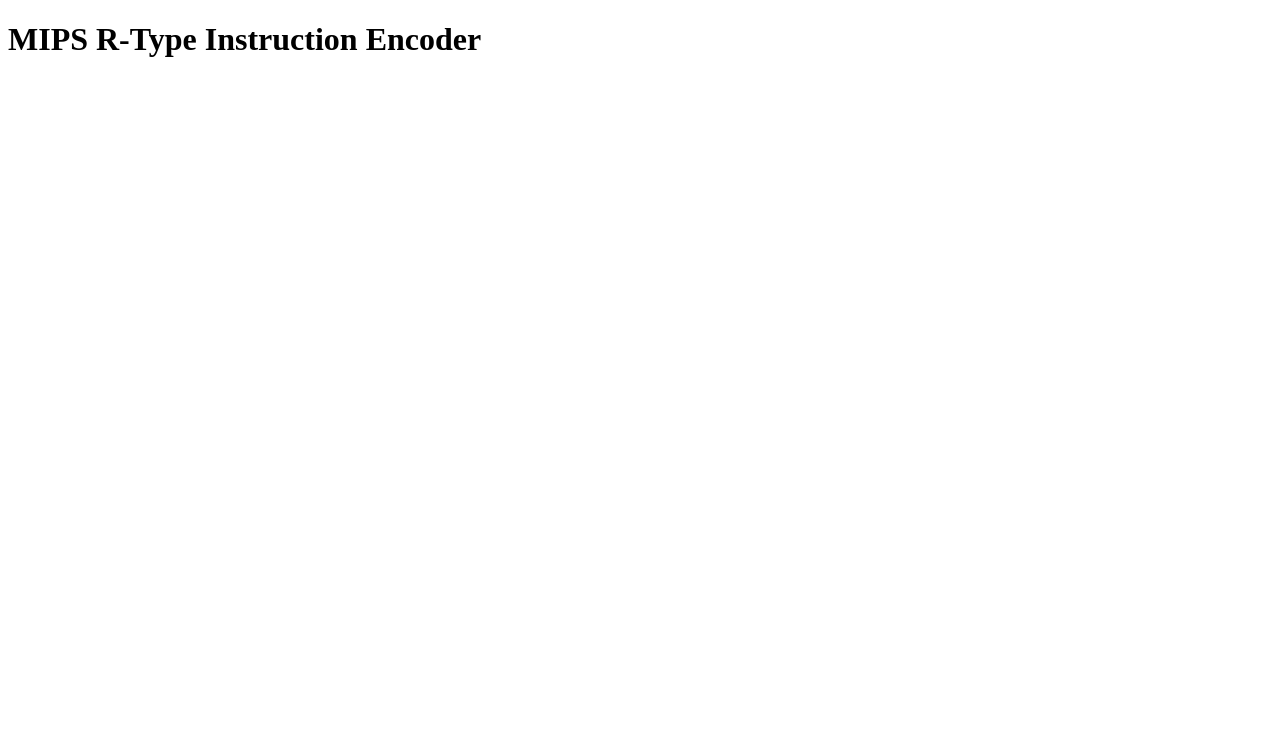
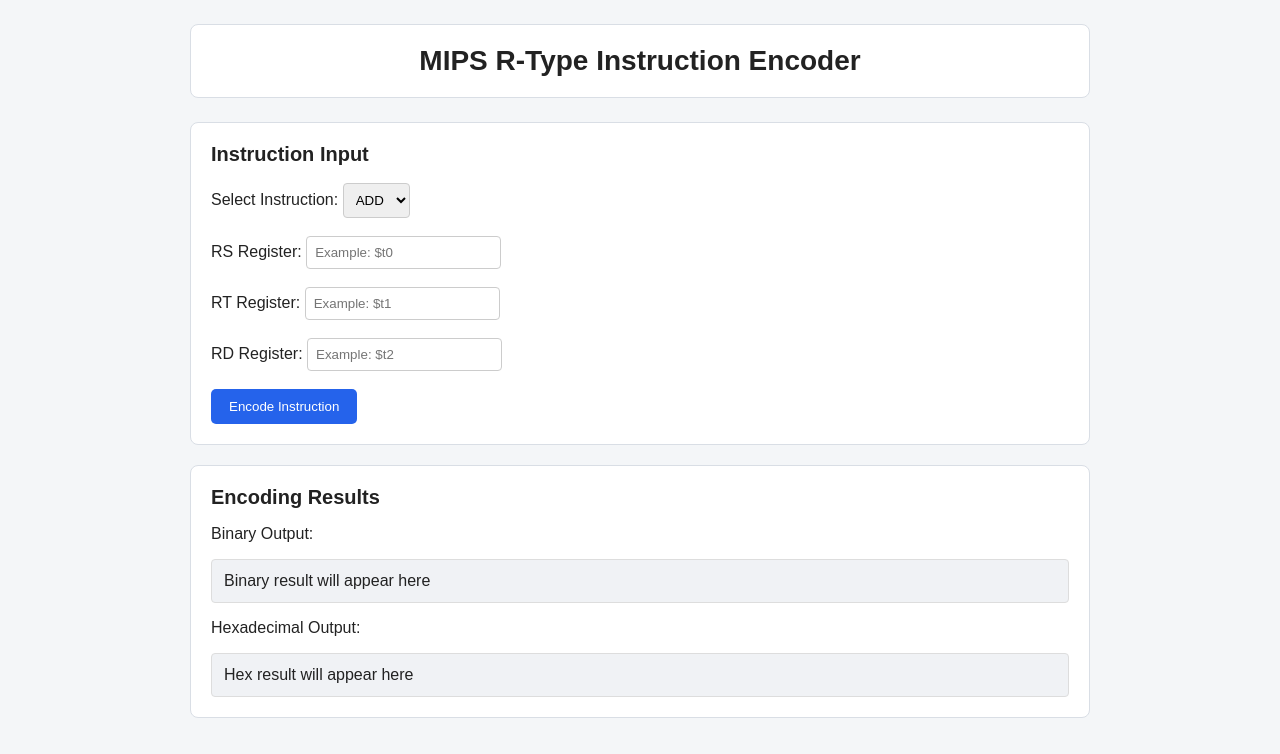
Before and after one commit to Uzair1503/CA-PROJECT, a plain HTML site: page index.html in a window 1280 px wide. Drawn offline with Linux system fonts and the light colour scheme.

Commit message:
Update HTML and add CSS styling

```diff
--- a/index.html
+++ b/index.html
@@ -1,13 +1,64 @@
+
 <!DOCTYPE html>
 <html lang="en">
 <head>
     <meta charset="UTF-8">
     <meta name="viewport" content="width=device-width, initial-scale=1.0">
+
     <title>MIPS R-Type Instruction Encoder</title>
+
+    <link rel="stylesheet" href="style.css">
 </head>
 <body>
 
-    <h1>MIPS R-Type Instruction Encoder</h1>
+    <!-- Header Section -->
+    <header>
+        <h1>MIPS R-Type Instruction Encoder</h1>
+    </header>
+
+    <!-- Input Area -->
+    <section class="input-area">
+        <h2>Instruction Input</h2>
+
+        <label for="instruction">Select Instruction:</label>
+        <select id="instruction">
+            <option value="add">ADD</option>
+            <option value="sub">SUB</option>
+            <option value="and">AND</option>
+            <option value="or">OR</option>
+            <option value="slt">SLT</option>
+        </select>
+
+        <br><br>
+
+        <label for="rs">RS Register:</label>
+        <input type="text" id="rs" placeholder="Example: $t0">
+
+        <br><br>
+
+        <label for="rt">RT Register:</label>
+        <input type="text" id="rt" placeholder="Example: $t1">
+
+        <br><br>
+
+        <label for="rd">RD Register:</label>
+        <input type="text" id="rd" placeholder="Example: $t2">
+
+        <br><br>
+
+        <button type="button">Encode Instruction</button>
+    </section>
+
+    <!-- Result Area -->
+    <section class="result-area">
+        <h2>Encoding Results</h2>
+
+        <p>Binary Output:</p>
+        <div class="output">Binary result will appear here</div>
+
+        <p>Hexadecimal Output:</p>
+        <div class="output">Hex result will appear here</div>
+    </section>
 
 </body>
 </html>
--- /dev/null
+++ b/style.css
@@ -0,0 +1,91 @@
+
+/* General Styling */
+* {
+    box-sizing: border-box;
+}
+
+body {
+    margin: 0;
+    padding: 24px;
+    font-family: Arial, sans-serif;
+    background-color: #f4f6f8;
+    color: #222;
+}
+
+/* Header */
+header {
+    max-width: 900px;
+    margin: 0 auto 24px;
+    padding: 20px;
+    background-color: #ffffff;
+    border: 1px solid #d9dee5;
+    border-radius: 8px;
+    text-align: center;
+}
+
+header h1 {
+    margin: 0;
+    font-size: 28px;
+}
+
+/* Input Area */
+.input-area {
+    max-width: 900px;
+    margin: 0 auto 20px;
+    padding: 20px;
+    background-color: #ffffff;
+    border: 1px solid #d9dee5;
+    border-radius: 8px;
+    min-height: 180px;
+}
+
+.input-area h2 {
+    margin-top: 0;
+    font-size: 20px;
+}
+
+input,
+select {
+    padding: 8px;
+    border: 1px solid #ccc;
+    border-radius: 4px;
+}
+
+/* Result Area */
+.result-area {
+    max-width: 900px;
+    margin: 0 auto 20px;
+    padding: 20px;
+    background-color: #ffffff;
+    border: 1px solid #d9dee5;
+    border-radius: 8px;
+    min-height: 140px;
+}
+
+.result-area h2 {
+    margin-top: 0;
+    font-size: 20px;
+}
+
+/* Output */
+.output {
+    padding: 12px;
+    background-color: #f0f2f5;
+    border: 1px solid #ddd;
+    border-radius: 4px;
+    overflow-wrap: anywhere;
+}
+
+/* Button */
+button {
+    padding: 10px 18px;
+    background-color: #2563eb;
+    color: white;
+    border: none;
+    border-radius: 5px;
+    cursor: pointer;
+}
+
+button:hover {
+    background-color: #1d4ed8;
+}
```
